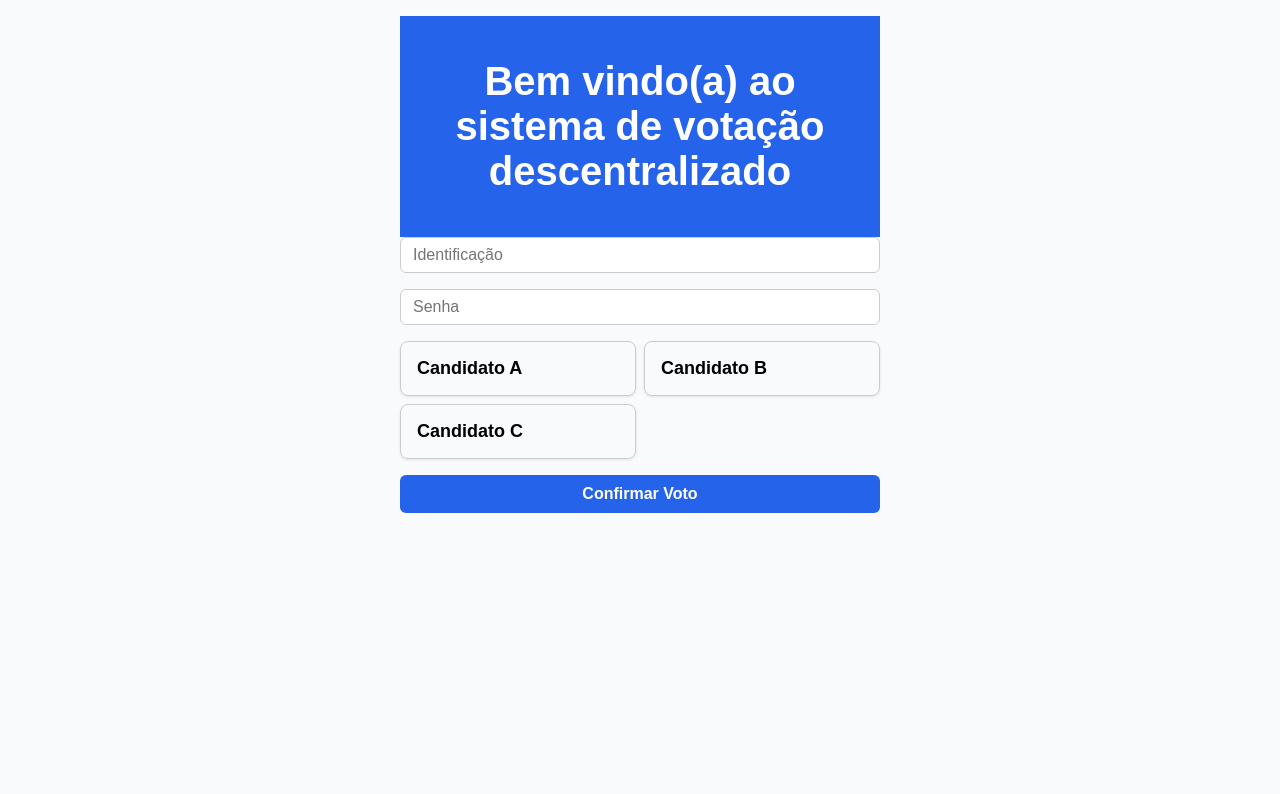
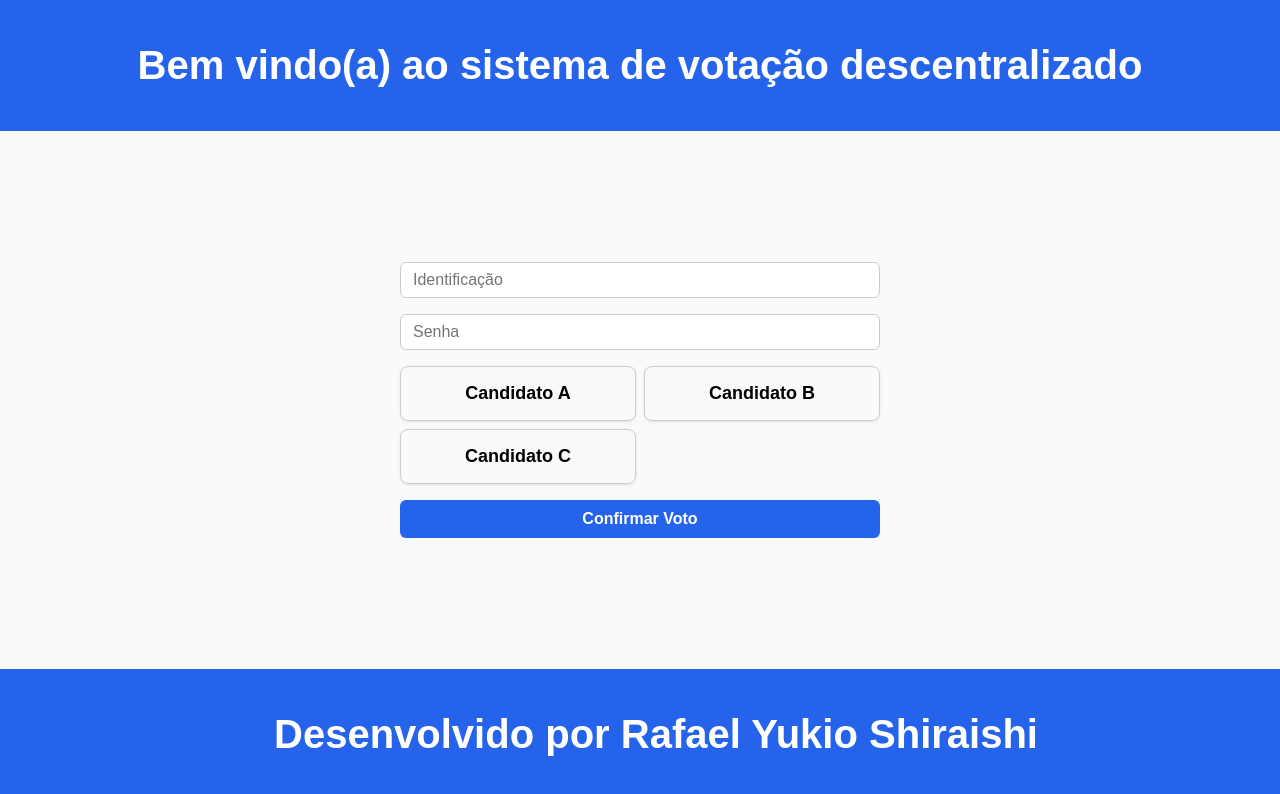
Before and after one commit to yukiosz/voting-system, a React (Create React App) app: page / in a window 1280 px wide. Shown: the top 794 px of the page. Built offline with nearby package versions, Linux system fonts and the light colour scheme.

Commit message:
atualizacao visual

```diff
--- a/src/App.css
+++ b/src/App.css
@@ -1,5 +1,7 @@
 .App {
   text-align: center;
+  display: flex;
+  flex-direction: column;
 }
 
 .App-logo {
--- /dev/null
+++ b/src/components/Footer/Footer.css
@@ -0,0 +1,14 @@
+.footer {
+  position: fixed;
+  bottom: 0;
+  left: 0;
+  width: 100%;
+  background-color: #2563eb;
+  color: white;
+  padding: 16px;
+  text-align: center;
+  font-size: 1.25rem;
+  font-weight: 700;
+  font-family: Arial, sans-serif;
+  z-index: 1000;
+}
--- /dev/null
+++ b/src/components/Footer/Footer.js
@@ -0,0 +1,11 @@
+import './Footer.css';
+
+function Footer() {
+  return (
+    <footer className="footer">
+      <h1>Desenvolvido por Rafael Yukio Shiraishi</h1>
+    </footer    >
+  );
+}
+
+export default Footer;
--- a/src/index.css
+++ b/src/index.css
@@ -9,6 +9,13 @@ body {
   -moz-osx-font-smoothing: grayscale;
 }
 
+html, body, #root {
+  height: 100vh;
+  margin: 0;
+  overflow: hidden; /* <- ESSENCIAL: bloqueia a rolagem */
+}
+
+
 code {
   font-family: source-code-pro, Menlo, Monaco, Consolas, 'Courier New',
     monospace;
--- a/src/pages/Home/Home.css
+++ b/src/pages/Home/Home.css
@@ -1,6 +1,11 @@
 .home-container {
+  position: absolute;
+  top: 50%;
+  left: 50%;
+  transform: translate(-50%, -50%); /* centraliza perfeitamente */
   max-width: 480px;
-  margin: 0 auto;
+  width: 100%;
   padding: 16px;
   font-family: Arial, sans-serif;
+  text-align: center;
 }
--- a/src/pages/Home/Home.js
+++ b/src/pages/Home/Home.js
@@ -1,5 +1,6 @@
 import Header from '../../components/Header/Header';
 import VoteForm from '../../components/VoteForm/VoteForm';
+import Footer from '../../components/Footer/Footer';
 import './Home.css';
 
 function Home() {
@@ -11,10 +12,14 @@ function Home() {
   };
 
   return (
+    <>
+    <Header />
     <div className="home-container">
-      <Header />
       <VoteForm candidates={candidates} onVote={handleVote} />
     </div>
+    <Footer />
+    </>
+
   );
 }
 
--- a/src/pages/Result/Result.css
+++ b/src/pages/Result/Result.css
@@ -1,17 +1,11 @@
 .result-container {
+  position: absolute;
+  top: 50%;
+  left: 50%;
+  transform: translate(-50%, -50%); /* centraliza perfeitamente */
   max-width: 480px;
-  margin: 0 auto;
+  width: 100%;
   padding: 16px;
   font-family: Arial, sans-serif;
+  text-align: center;
 }
-
-.result-container h2 {
-  font-size: 1.25rem;
-  font-weight: 700;
-  margin-top: 16px;
-}
-
-.result-container p {
-  margin-top: 12px;
-  color: #555;
-}
--- a/src/pages/Result/Result.js
+++ b/src/pages/Result/Result.js
@@ -1,11 +1,11 @@
 import Header from '../../components/Header/Header';
+import './Result.css'
 
 function Result() {
   return (
-    <div className="p-4 max-w-xl mx-auto">
+    <div className="result-container">
       <Header />
       <h2 className="text-xl mt-4 font-bold">Resultados Parciais</h2>
-      <p>Em breve: integração com contrato inteligente.</p>
     </div>
   );
 }
```
Also changed, not shown: 1 other file (tests, documents, lock files or other folders).
